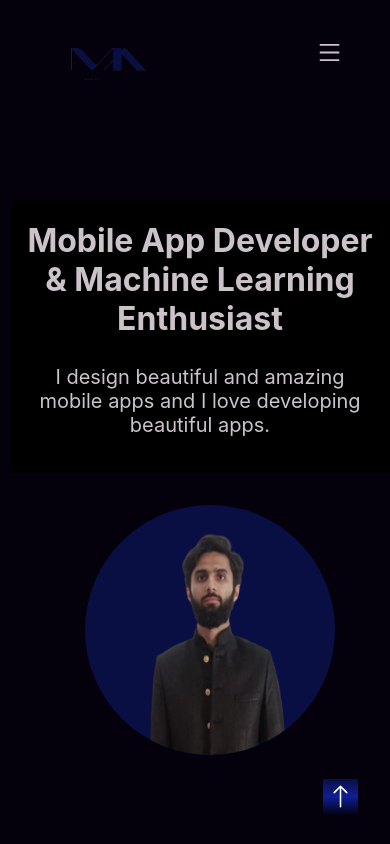
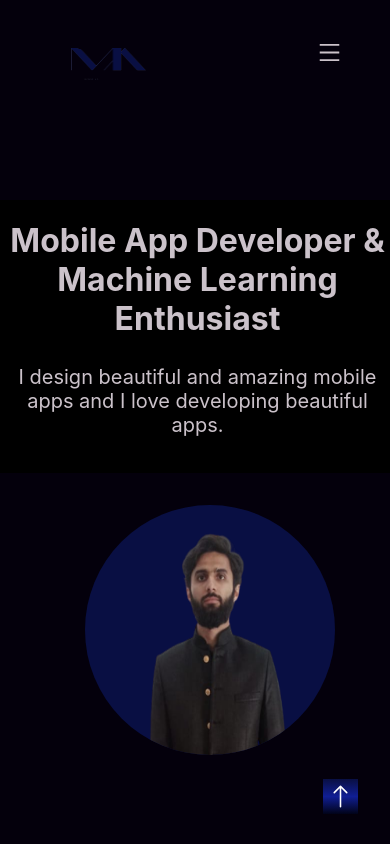
Before and after one commit to muhammadAhmad10/Portfolio, a React (Create React App) app: page / in a window 390 px wide. Shown: the top 844 px of the page. Built offline with nearby package versions, Linux system fonts and the light colour scheme.

Commit message:
made portfolio responsive

```diff
--- a/src/Front/Front.css
+++ b/src/Front/Front.css
@@ -1,5 +1,5 @@
 #intro{
-    width: 80%;
+    width: 100%;
     height: 890px;
     background-color: rgb(4, 0, 12);
     margin: auto;
@@ -69,13 +69,13 @@
 
   @media screen and (max-width:450px) and (min-width:360px) {
     .left{
-      width: 90%;
+      width: 100%;
       background: #000;
       display: flex;
       flex-direction: column;
       justify-content: center;
       align-items: center;
-      padding: 0px 20px 0px 0px;
+      padding: 0px 25px 0px 0px;
       color: rgb(203, 194, 202);
     }
   }
```
